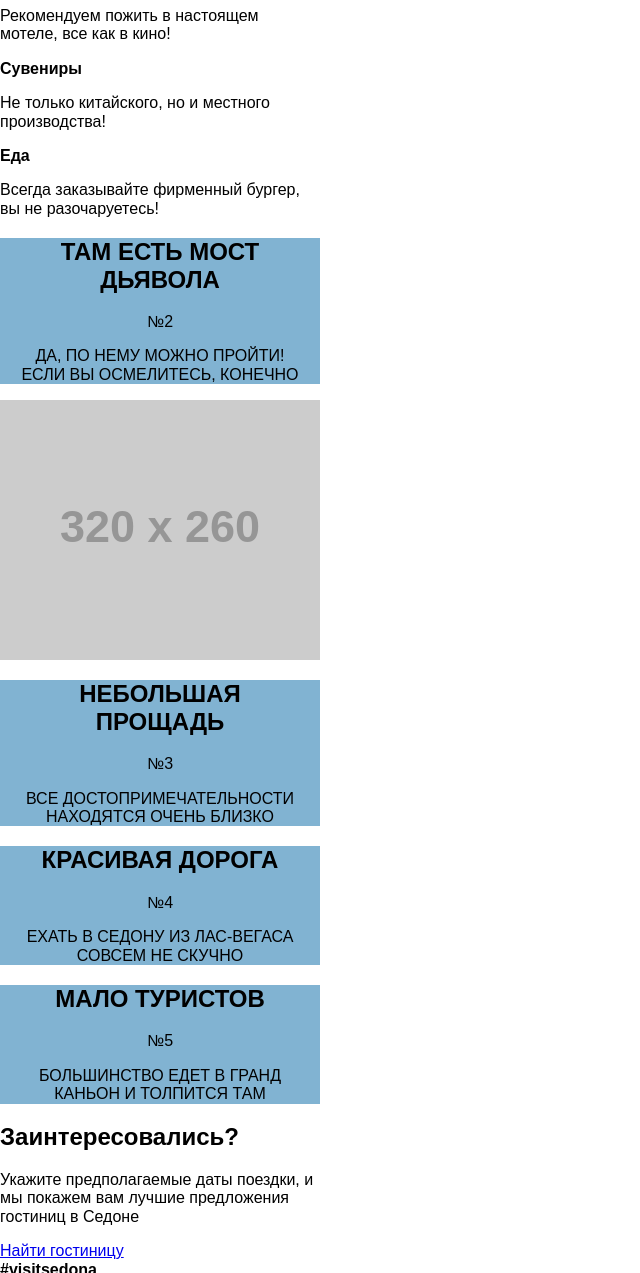
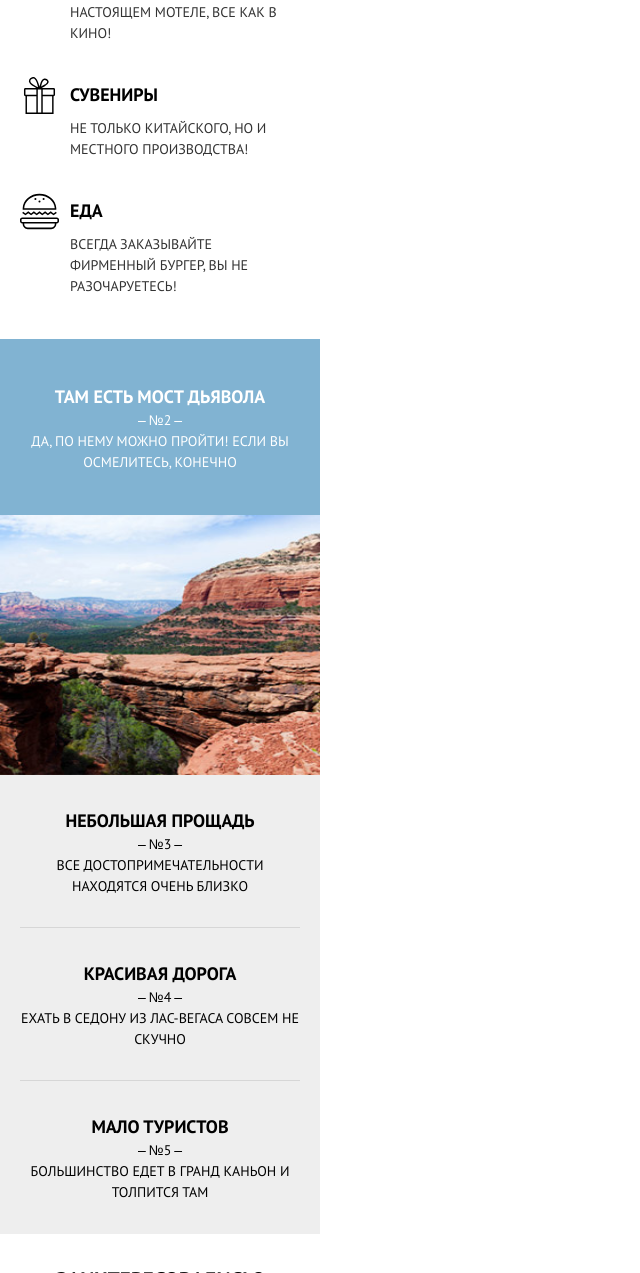
Before and after one commit to cooltolia/202119-sedona, a plain HTML site: page index.html in a window 1280 px wide. Shown: the part 1185-2458 px from the top of the page, without its empty margins (0-640 px from the left). Drawn offline with nearby package versions, Linux system fonts and the light colour scheme; files that its build step writes are made by us from their sources; placeholder pictures from the web are drawn by us.

Commit message:
finishing mobile-index

```diff
--- a/index.html
+++ b/index.html
@@ -41,54 +41,54 @@
       </div>
     </section>
     <section class="advantage">
-      <div class="advantage__header">
+      <div class="advantage__header advantage__header--bg advantage__header--light">
         <h2 class="advantage__title">Настоящий городок</h2>
         <div class="advantage__number">№1</div>
         <p class="advantage__about">Седона не аттракцион для туристов, там течет своя жизнь</p>
       </div>
       <div class="advantage__photo">
-        <img src="/img/photo-city@1x.jpg" alt="Фото мотеля">
+        <img src="/img/photo-city@1x.jpg" alt="Фото мотеля" width="320" height="260">
       </div>
       <div class="advantage__features">
-        <div class="advantage__feature">
+        <div class="advantage__feature advantage__feature--home">
           <b>Жилье</b>
           <p>Рекомендуем пожить в настоящем мотеле, все как в кино!</p>
         </div>
-        <div class="advantage__feature">
+        <div class="advantage__feature advantage__feature--souvenirs">
           <b>Сувениры</b>
           <p>Не только китайского, но и местного производства!</p>
         </div>
-        <div class="advantage__feature">
+        <div class="advantage__feature advantage__feature--food">
           <b>Еда</b>
           <p>Всегда заказывайте фирменный бургер, вы не разочаруетесь!</p>
         </div>
       </div>
     </section>
     <section class="advantage">
-      <div class="advantage__header">
+      <div class="advantage__header advantage__header--light">
         <h2 class="advantage__title">Там есть мост дьявола</h2>
         <div class="advantage__number">№2</div>
         <p class="advantage__about">Да, по нему можно пройти! Если вы осмелитесь, конечно</p>
       </div>
       <div class="advantage__photo">
-        <img src="http://placehold.it/320x260" alt="Фото моста дьявола">
+        <img src="/img/photo-4-mobile@1x.jpg" alt="Фото моста дьявола" width="320">
       </div>
     </section>
     <section class="advantage">
-      <div class="advantage__header">
+      <div class="advantage__header advantage__header--dark">
         <h2 class="advantage__title">Небольшая прощадь</h2>
         <div class="advantage__number">№3</div>
         <p class="advantage__about">Все достопримечательности находятся очень близко</p>
       </div>
     </section>
     <section class="advantage">
-      <div class="advantage__header">
+      <div class="advantage__header advantage__header--dark">
         <h2 class="advantage__title">Красивая дорога</h2>
         <div class="advantage__number">№4</div>
         <p class="advantage__about">Ехать в Седону из Лас-Вегаса совсем не скучно</p>
     </section>
-    <section class="advantage">
-      <div class="advantage__header">
+    <section class="advantage advantage--last-child">
+      <div class="advantage__header advantage__header--dark">
         <h2 class="advantage__title">Мало туристов</h2>
         <div class="advantage__number">№5</div>
         <p class="advantage__about">Большинство едет в Гранд каньон и толпится там</p>
@@ -106,19 +106,15 @@
   <section class="map"></section>
 
   <footer class="main-footer">
-    <div class="main-footer__inner">
-      <b class="main-footer__hashtag">#visitsedona</b>
-      <div class="man-footer__socials socials">
-        <a class="socials__link socials__link--twitter" href="#"></a>
-        <a class="socials__link socials__link--fb" href="#"></a>
-        <a class="socials__link socials__link--youtube" href="#"></a>
-      </div>
-      <div class="copyright">
-        <a class="copyright__link" href="#">Разработано
-          <img class="copyright__logo" src="http://placehold.it/28x34" alt="Логотиа HTML Академии">
-        </a>
-      </div>
+    <b class="main-footer__hashtag">#visitsedona</b>
+    <div class="main-footer__socials socials">
+      <a class="socials__link socials__link--twitter" href="#"></a>
+      <a class="socials__link socials__link--fb" href="#"></a>
+      <a class="socials__link socials__link--youtube" href="#"></a>
     </div>
+    <a class="main-footer__copyright" href="#">Разработано
+      <img class="main-footer__copyright-logo" src="/img/htmlacademy.svg" alt="Логотиа HTML Академии">
+    </a>
   </footer>
 
 
--- a/sass/blocks/advantage.scss
+++ b/sass/blocks/advantage.scss
@@ -1,49 +1,139 @@
-.advantage {
+.advantage {}
 
+.advantage__header {
+  text-align: center;
+  text-transform: uppercase;
+
+  &--light {
+    padding: 45px 20px 42px;
+    background-color: $blue;
+    color: #fff;
+  }
+
+  &--dark {
+    position: relative;
+    padding: 33px 20px 31px;
+    background-color: $grey;
+    color: #000;
+
+    &::after {
+      content: "";
+      display: block;
+      position: absolute;
+      left: 20px;
+      right: 20px;
+      bottom: 0;
+      border-bottom: 1px solid rgba(black, 0.1);
+    }
+  }
+
+  &--bg {
+    padding: 61px 20px 45px;
+    background-image: url("/img/bg-triangle.svg");
+    background-repeat: no-repeat;
+    background-position: 0 -10px;
+  }
 }
 
-.advantage__header {
-  background-color: $blue;
-  padding: 0 20px;
-
-  text-align: center;
-  text-transform: uppercase;
+.advantage--last-child .advantage__header::after {
+  border-bottom: none;
 }
 
 .advantage__title {
-
+  margin: 0 auto;
+  font-size: 18px;
+  font-weight: bold;
+  line-height: 26px;
 }
 
 .advantage__number {
+  position: relative;
+  width: 32px;
+  margin: auto;
+  font-size: 14px;
+  line-height: 21px;
 
+  &::before {
+    content: "\2013";
+    position: absolute;
+    right: -6px;
+  }
+
+  &::after {
+    content: "\2013";
+    position: absolute;
+    left: -6px;
+  }
 }
 
 .advantage__about {
-
+  margin: 0 auto;
+  font-size: 14px;
+  line-height: 21px;
 }
 
 .advantage__photo {
   width: 320px;
   height: 260px;
   overflow-x: hidden; // Временное решение. Вопрос подгонки изображения.
+
   img {
     display: block;
+    max-width: 100%;
     max-height: 100%;
   }
 }
 
 .advantage__features {
-
+  padding: 41px 20px 42px;
+  font-family: $font-stack;
+  color: #000;
+  text-transform: uppercase;
 }
 
-.advantage__features {
+.advantage__feature {
+  position: relative;
+  padding-left: 50px;
+  margin-bottom: 38px;
+
+  &:last-child {
+    margin-bottom: 0;
+  }
+
+  &::before {
+    content: "";
+    position: absolute;
+    width: 39px;
+    height: 37px;
+    background-size: 100% 100%;
+    left: 0;
+    top: -5px;
+  }
 
   b {
-
+    display: block;
+    margin-bottom: 10px;
+    font-size: 18px;
+    font-weight: bold;
+    line-height: 26px;
   }
 
   p {
+    margin: 0;
+    font-size: 14px;
+    color: $dark-grey;
+    line-height: 21px;
+  }
+}
 
-  }
+.advantage__feature--home::before {
+  background-image: url("/img/icon-house.svg");
+}
 
+.advantage__feature--souvenirs::before {
+  background-image: url("/img/icon-gift.svg");
 }
+
+.advantage__feature--food::before {
+  background-image: url("/img/icon-burger.svg");
+}
--- a/sass/blocks/btn.scss
+++ b/sass/blocks/btn.scss
@@ -0,0 +1,5 @@
+.btn {
+  box-sizing: border-box;
+  background-color: $blue;
+  color: #fff;
+}
--- a/sass/blocks/find-hotel.scss
+++ b/sass/blocks/find-hotel.scss
@@ -0,0 +1,45 @@
+.find-hotel {
+  padding: 33px 20px 49px;
+  font-family: $font-stack;
+  text-transform: uppercase;
+  text-align: center;
+  color: 0;
+}
+
+.find-hotel__title {
+  margin: 0 0 17px;
+  font-size: 21px;
+  line-height: 26px;
+  font-weight: bold;
+}
+
+.find-hotel__text {
+  margin: 0 0 40px;
+  font-size: 14px;
+  line-height: 24px;
+}
+
+.find-hotel__btn {
+  display: block;
+  width: 280px;
+  text-decoration: none;
+  font-size: 21px;
+  line-height: 26px;
+  font-weight: bold;
+  padding: 17px 0 19px;
+  color: #fff;
+
+  &:hover {
+    background-color: #669ec0;
+  }
+
+  &:active {
+    background-color: #5496bd;
+    color: #88b6d1;
+  }
+
+  &--disabled {
+    background-color: #e5e5e5;
+    color: inherit;
+  }
+}
--- a/sass/blocks/introduction.scss
+++ b/sass/blocks/introduction.scss
@@ -1,23 +1,22 @@
 .introduction {
   box-sizing: border-box;
   margin-top: 389px;
-  padding: 43px 20px 0; // 43 32 0
-
+  padding: 39px 20px 0;
   line-height: 26px;
   text-align: center;
   text-transform: uppercase;
 }
 
-.introduction__inner {
-  border: 1px solid #000;
-}
+.introduction__inner {}
 
 .introduction__title {
+  margin: 0 0 19px;
   font-size: 18px;
   font-weight: bold;
 }
 
 .introduction__text {
+  margin: 0;
   font-size: 14px;
   font-weight: normal;
   color: #333333;
--- a/sass/blocks/main-footer.scss
+++ b/sass/blocks/main-footer.scss
@@ -0,0 +1,71 @@
+.main-footer {
+  box-sizing: border-box;
+  width: 320px;
+  padding: 36px 20px 29px;
+  // display: flex;
+  // flex-direction: column;
+  background-color: #fefefe;
+}
+
+.main-footer__hashtag {
+  display: block;
+  margin: 0 auto 36px;
+  font-size: 21px;
+  text-transform: uppercase;
+  text-align: center;
+  font-weight: bold;
+  line-height: 26px;
+}
+
+.main-footer__socials {
+  width: 150px;
+  margin: 0 auto 44px;
+  font-size: 0;
+}
+
+.socials__link {
+  display: inline-block;
+  width: 46px;
+  height: 48px;
+  margin-right: 6px;
+  background-color: $blue;
+  background-position: center;
+  background-repeat: no-repeat;
+
+  &:last-child {
+    margin-right: 0;
+  }
+
+  &--twitter {
+    background-image: url("/img/icon-twitter.svg");
+  }
+
+  &--fb {
+    background-image: url("/img/icon-facebook.svg");
+  }
+
+  &--youtube {
+    background-image: url("/img/icon-youtube.svg");
+  }
+}
+
+.main-footer__copyright {
+  display: block;
+  position: relative;
+  width: 140px;
+  margin: 0 auto;
+  padding: 0 5px;
+  font-size: 14px;
+  line-height: 26px;
+  text-transform: uppercase;
+  text-decoration: none;
+  color: #000;
+}
+
+.main-footer__copyright-logo {
+  position: absolute;
+  width: 27px;
+  height: 34px;
+  margin-left: 11px;
+  margin-top: -5px;
+}
--- a/sass/blocks/main-index.scss
+++ b/sass/blocks/main-index.scss
@@ -1,9 +1,7 @@
 .main-index {
   max-width: 320px;
-
-  background-image: url("/img/bg-intro-triangle-mobile.svg"),
-                    url("/img/text-sedona-index.svg"),
-                    url("/img/bg-back-mobile@1x.jpg");
+  font-family: $font-stack;
+  background-image: url("/img/bg-intro-triangle-mobile.svg"), url("/img/text-sedona-index.svg"), url("/img/bg-back-mobile@1x.jpg");
   background-size: 320px 57px, 282px 214px, 320px 389px;
   background-position: center 348px, center 90px, top;
   background-repeat: no-repeat;
--- a/sass/blocks/map.scss
+++ b/sass/blocks/map.scss
@@ -0,0 +1,5 @@
+.map {
+  width: 320px;
+  height: 350px;
+  background-image: url("/img/bg-map-mobile@1x.jpg");
+}
--- a/sass/variables.scss
+++ b/sass/variables.scss
@@ -1,2 +1,4 @@
 $font-stack: "PT Sans", Arial, Helvetica, sans-serif;
 $blue: #81b3d2;
+$grey: #eeeeee;
+$dark-grey: #333333;
```
